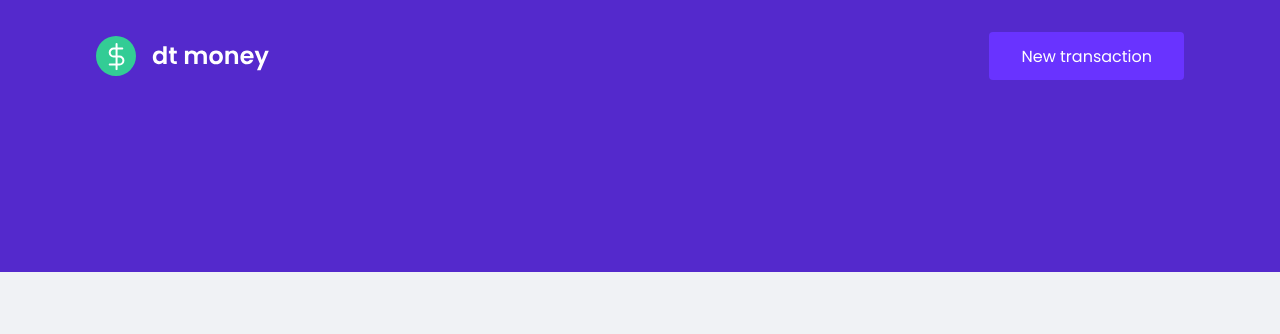
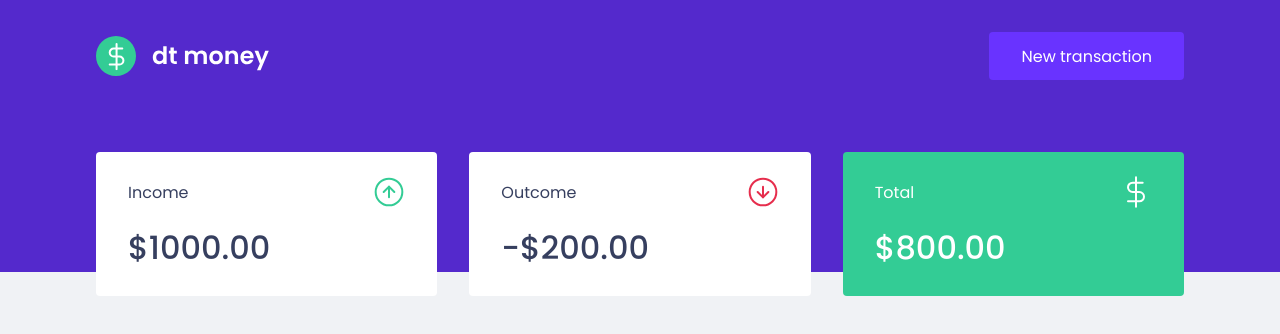
Before and after one commit to viniciusoliveiras/dtmoney, a React (Create React App) app: page / in a window 1280 px wide. Shown: the top 334 px of the page. Built offline with nearby package versions, Linux system fonts and the light colour scheme.

Commit message:
Componentizacao | Componente: Summary

```diff
--- a/public/index.html
+++ b/public/index.html
@@ -11,7 +11,7 @@
     <title>dtmoney</title>
 
     <link
-      href="https://fonts.googleapis.com/css2?family=Poppins:wght@400;600&display=swap"
+      href="https://fonts.googleapis.com/css2?family=Poppins:wght@400;500;600&display=swap"
       rel="stylesheet"
     />
   </head>
--- a/src/App.tsx
+++ b/src/App.tsx
@@ -1,3 +1,4 @@
+import { Dashboard } from './components/Dashboard';
 import { Header } from './components/Header';
 import { GlobalStyle } from './styles/global';
 
@@ -5,6 +6,7 @@
   return (
     <>
       <Header />
+      <Dashboard />
       <GlobalStyle />
     </>
   );
--- /dev/null
+++ b/src/components/Dashboard/index.tsx
@@ -0,0 +1,12 @@
+import { Summary } from '../Summary';
+import { Container } from './styles';
+
+export function Dashboard() {
+  return (
+    <>
+      <Container>
+        <Summary />
+      </Container>
+    </>
+  );
+}
--- /dev/null
+++ b/src/components/Dashboard/styles.ts
@@ -0,0 +1,7 @@
+import styled from "styled-components";
+
+export const Container = styled.main`
+  max-width: 1120px;
+  margin: 0 auto;
+  padding: 2.5rem  1rem;
+`;
--- /dev/null
+++ b/src/components/Summary/index.tsx
@@ -0,0 +1,34 @@
+import { Container } from './styles';
+import incomeImg from '../../assets/income.svg';
+import outcomeImg from '../../assets/outcome.svg';
+import total from '../../assets/total.svg';
+
+export function Summary() {
+  return (
+    <Container>
+      <div>
+        <header>
+          <p>Income</p>
+          <img src={incomeImg} alt='Income' />
+        </header>
+        <strong>$1000.00</strong>
+      </div>
+
+      <div>
+        <header>
+          <p>Outcome</p>
+          <img src={outcomeImg} alt='Outcome' />
+        </header>
+        <strong>-$200.00</strong>
+      </div>
+
+      <div className='highlight-background'>
+        <header>
+          <p>Total</p>
+          <img src={total} alt='Total' />
+        </header>
+        <strong>$800.00</strong>
+      </div>
+    </Container>
+  );
+}
--- /dev/null
+++ b/src/components/Summary/styles.ts
@@ -0,0 +1,34 @@
+import styled from "styled-components";
+
+export const Container = styled.div`
+  display: grid;
+  grid-template-columns: repeat(3, 1fr);
+  gap: 2rem;
+  margin-top: -10rem;
+
+  div{
+    background: var(--shape);
+    padding: 1.5rem 2rem;
+    border-radius: 0.25rem;
+    color: var(--text-title);
+
+    header {
+      display: flex;
+      align-items: center;
+      justify-content: space-between;
+    }
+
+    strong{
+      display: block;
+      margin-top: 1rem;
+      font-size: 2rem;
+      font-weight: 500;
+      line-height: 3rem;
+    }
+
+    &.highlight-background{
+      background: var(--green);
+      color: #fff;
+    }
+  }
+`;
--- a/src/styles/global.ts
+++ b/src/styles/global.ts
@@ -6,6 +6,7 @@
     --shape: #FFFFFF;
 
     --red: #E52E4D;
+    --green: #33CC95;
     --blue: #5429CC;
 
     --blue-light: #6933FF;
```
